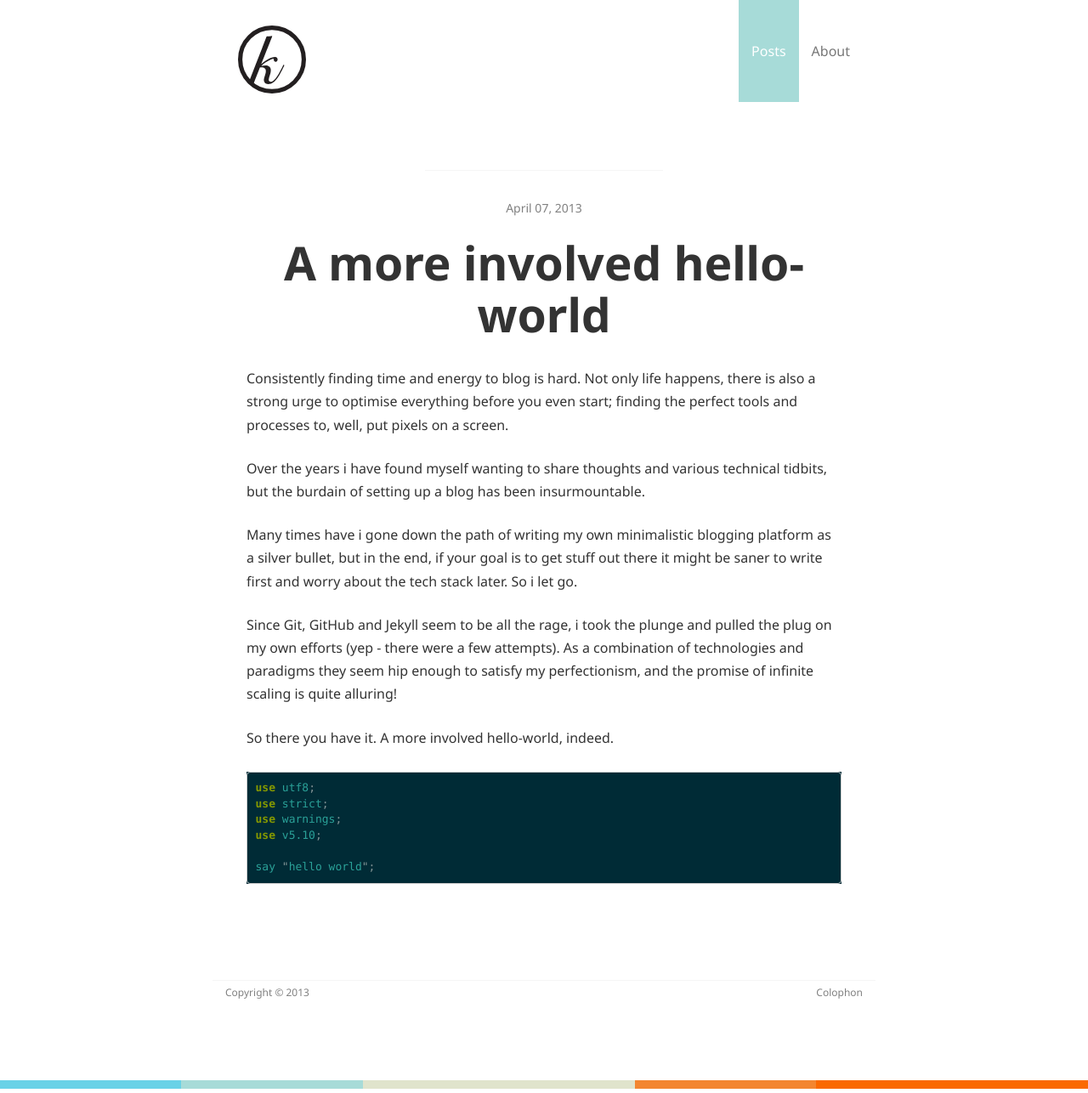
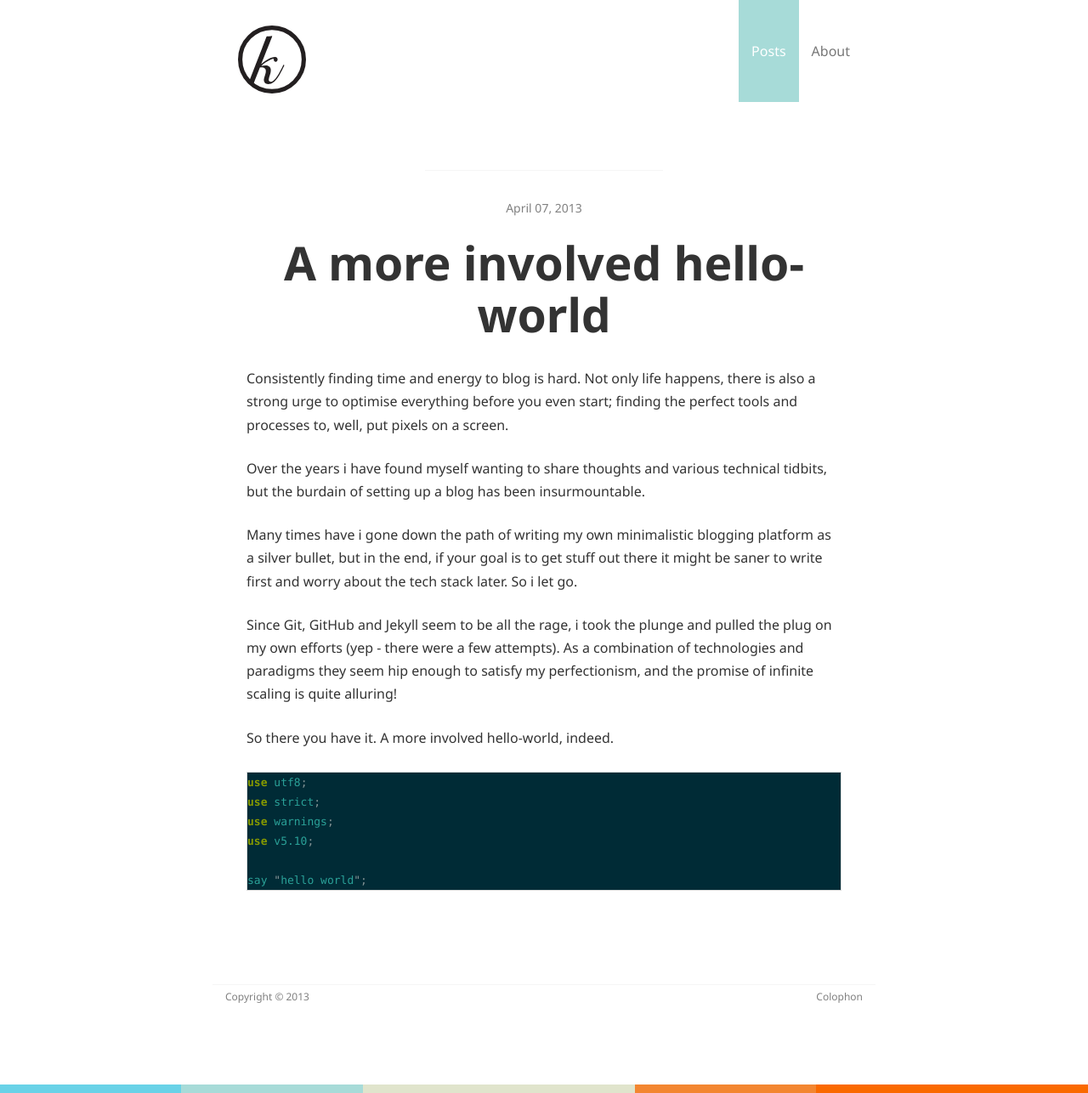
Before and after one commit to ik-fractel/kappataumu.github.com, a Jekyll site: the page built from _posts/2013-04-07-hello-world.md, in a window 1280 px wide. Shown: the whole page at 85% size. Built offline with Jekyll 4.4.1, drawn with Linux system fonts in a browser that asks for light colours; nearby versions of some CDN libraries; Markdown is read by kramdown in place of the engine named in the settings.

Commit message:
Update syntax.css

```diff
--- a/nouveau/css/syntax.css
+++ b/nouveau/css/syntax.css
@@ -77,3 +77,52 @@
   .highlight .nf {
     color: #dc322f !important;
     font-weight: bold           !important; }
+
+    pre {
+    counter-reset: line-numbering;
+    border: solid 1px #d9d9d9;
+    border-radius: 0;
+    background: #fff;
+    padding: 0;
+    line-height: 23px;
+    margin-bottom: 30px;
+    white-space: pre;
+    overflow-x: auto;
+    word-break: inherit;
+    word-wrap: inherit;
+}
+
+pre a::before {
+    content: counter(line-numbering);
+    counter-increment: line-numbering;
+    padding-right: 1em; /* space after numbers */
+    width: 25px;
+    text-align: right;
+    opacity: 0.7;
+    display: inline-block;
+    color: #aaa;
+    background: #eee;
+    margin-right: 16px;
+    padding: 2px 10px;
+    font-size: 13px;
+    border-right: 1px solid #dedede;
+    -webkit-touch-callout: none;
+    -webkit-user-select: none;
+    -khtml-user-select: none;
+    -moz-user-select: none;
+    -ms-user-select: none;
+    user-select: none;
+}
+
+pre a:first-of-type::before {
+    padding-top: 10px;
+    @include box-shadow(rgba(255, 255, 255, 0.9) 0px 1px 1px inset);
+}
+
+pre a:last-of-type::before {
+    padding-bottom: 10px;
+}
+
+pre a:only-of-type::before {
+    padding: 10px;
+}
```
